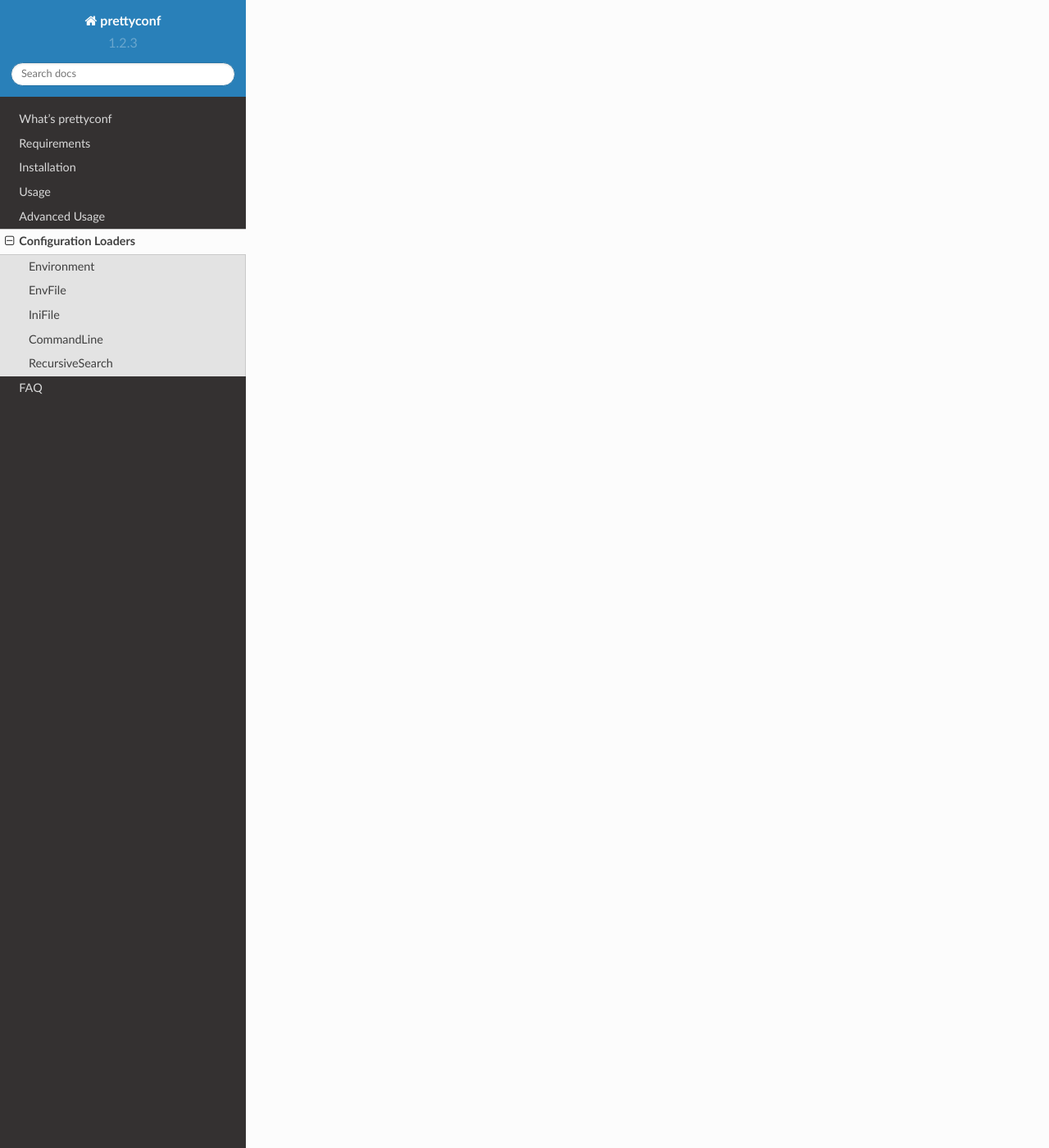
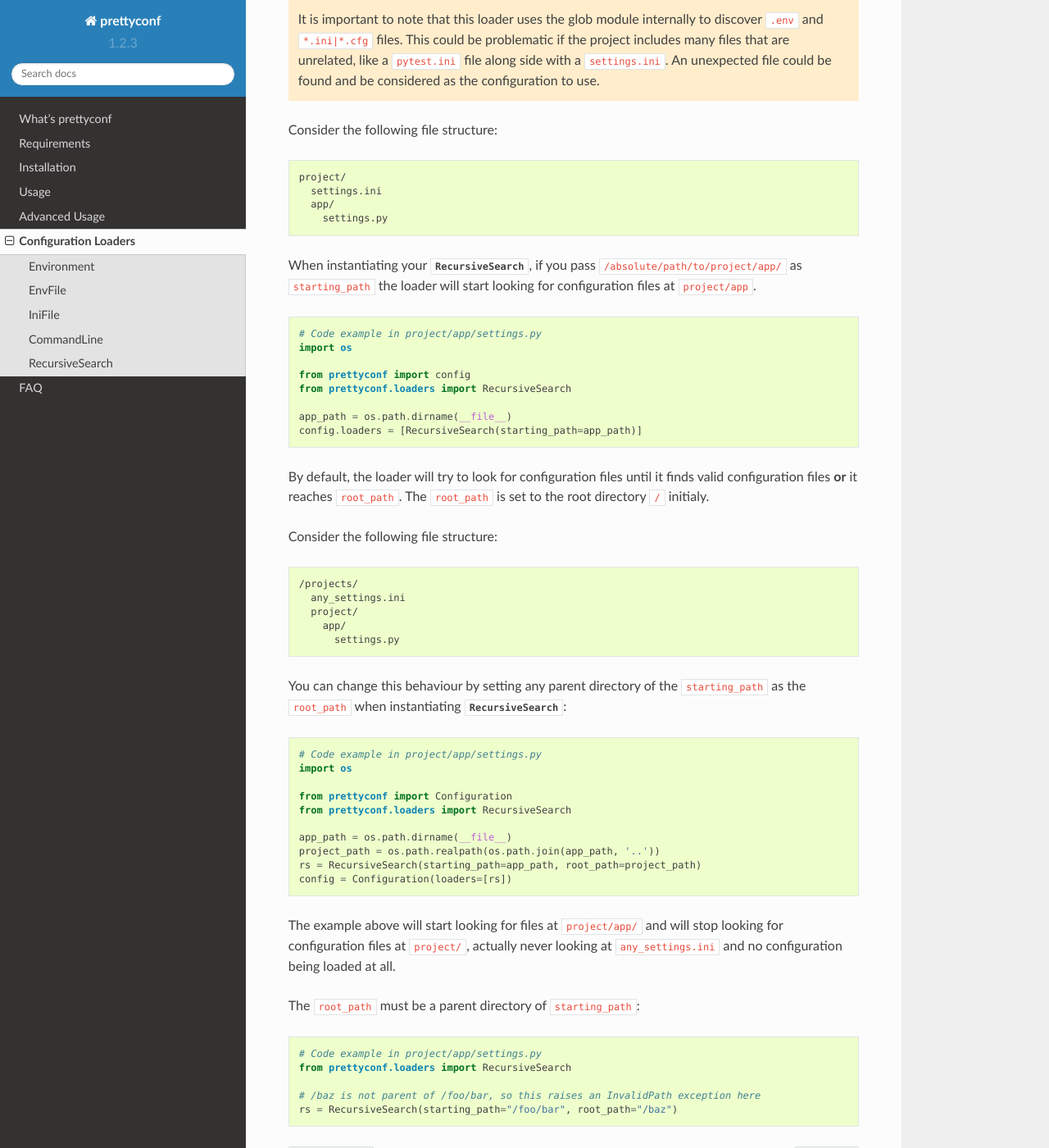
Before and after one commit to osantana/prettyconf, a Sphinx documentation site: the page built from docs/source/loaders.rst, in a window 1280 px wide and 1400 px high, scrolled down 2547 px. Shown: the whole window at 82% size. Built offline with Sphinx 7.4.7 and the Read the Docs theme 2.0.0, drawn with Linux system fonts in a browser that asks for light colours; some of the changed text lies outside the part shown.

Commit message:
Documented default behavior and RecursiveSearch loader

```diff
--- a/docs/source/loaders.rst
+++ b/docs/source/loaders.rst
@@ -2,9 +2,15 @@
 ---------------------
 
 Loaders are in charge of loading configuration from various sources, like
-``.ini`` files or *environment* variables.
+``.ini`` files or *environment* variables. Loaders are ment to chained, so that
+prettyconf checks one by one for a given configuration variable.
 
 Prettyconf comes with some loaders already included in ``prettyconf.loaders``.
+
+.. seealso::
+    Some loaders include a ``var_format`` callable argument, see
+    :ref:`variable-naming` to read more about it's purpose.
+
 
 
 Environment
@@ -63,7 +69,6 @@
 .. autoclass:: prettyconf.loaders.IniFile
 
 
-
 CommandLine
 +++++++++++
 
@@ -102,8 +107,89 @@
 .. _argparse: https://docs.python.org/3/library/argparse.html
 
 
-
 RecursiveSearch
 +++++++++++++++
 
 .. autoclass:: prettyconf.loaders.RecursiveSearch
+
+This loader tries to find ``.env`` or ``*.ini|*.cfg`` files and load them with
+the :py:class:`EnvFile<prettyconf.loaders.EnvFile>` and
+:py:class:`IniFile<prettyconf.loaders.IniFile>` loaders respectively. It will
+start at the ``starting_path`` directory to look for configuration files.
+
+.. warning::
+    It is important to note that this loader uses the glob module internally to
+    discover ``.env`` and ``*.ini|*.cfg`` files.  This could be problematic if
+    the project includes many files that are unrelated, like a ``pytest.ini``
+    file along side with a ``settings.ini``. An unexpected file could be found
+    and be considered as the configuration to use.
+
+Consider the following file structure:
+
+.. code-block:: text
+
+    project/
+      settings.ini
+      app/
+        settings.py
+
+When instantiating your
+:py:class:`RecursiveSearch<prettyconf.loaders.RecursiveSearch>`, if you pass
+``/absolute/path/to/project/app/`` as ``starting_path`` the loader will start
+looking for configuration files at ``project/app``.
+
+.. code-block:: python
+
+    # Code example in project/app/settings.py
+    import os
+
+    from prettyconf import config
+    from prettyconf.loaders import RecursiveSearch
+
+    app_path = os.path.dirname(__file__)
+    config.loaders = [RecursiveSearch(starting_path=app_path)]
+
+By default, the loader will try to look for configuration files until it finds
+valid configuration files **or** it reaches ``root_path``. The ``root_path`` is
+set to the root directory ``/`` initialy.
+
+Consider the following file structure:
+
+.. code-block:: text
+
+    /projects/
+      any_settings.ini
+      project/
+        app/
+          settings.py
+
+You can change this behaviour by setting any parent directory of the
+``starting_path`` as the ``root_path`` when instantiating
+:py:class:`RecursiveSearch<prettyconf.loaders.RecursiveSearch>`:
+
+.. code-block:: python
+
+    # Code example in project/app/settings.py
+    import os
+
+    from prettyconf import Configuration
+    from prettyconf.loaders import RecursiveSearch
+
+    app_path = os.path.dirname(__file__)
+    project_path = os.path.realpath(os.path.join(app_path, '..'))
+    rs = RecursiveSearch(starting_path=app_path, root_path=project_path)
+    config = Configuration(loaders=[rs])
+
+The example above will start looking for files at ``project/app/`` and will stop looking
+for configuration files at ``project/``, actually never looking at ``any_settings.ini``
+and no configuration being loaded at all.
+
+The ``root_path`` must be a parent directory of ``starting_path``:
+
+.. code-block:: python
+
+    # Code example in project/app/settings.py
+    from prettyconf.loaders import RecursiveSearch
+
+    # /baz is not parent of /foo/bar, so this raises an InvalidPath exception here
+    rs = RecursiveSearch(starting_path="/foo/bar", root_path="/baz")
```
Also changed, not shown: docs/source/advanced.rst (+16 -14 lines), docs/source/usage.rst (+25 -0 lines).
